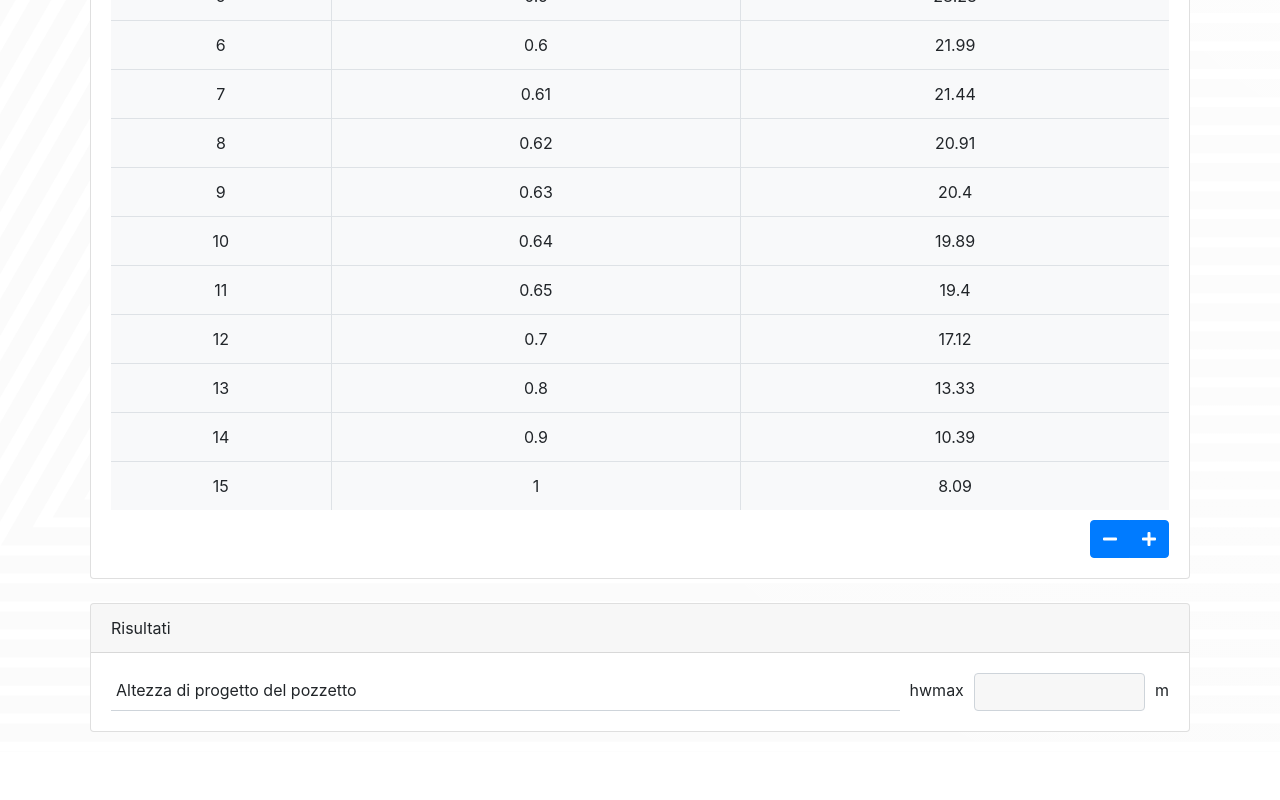
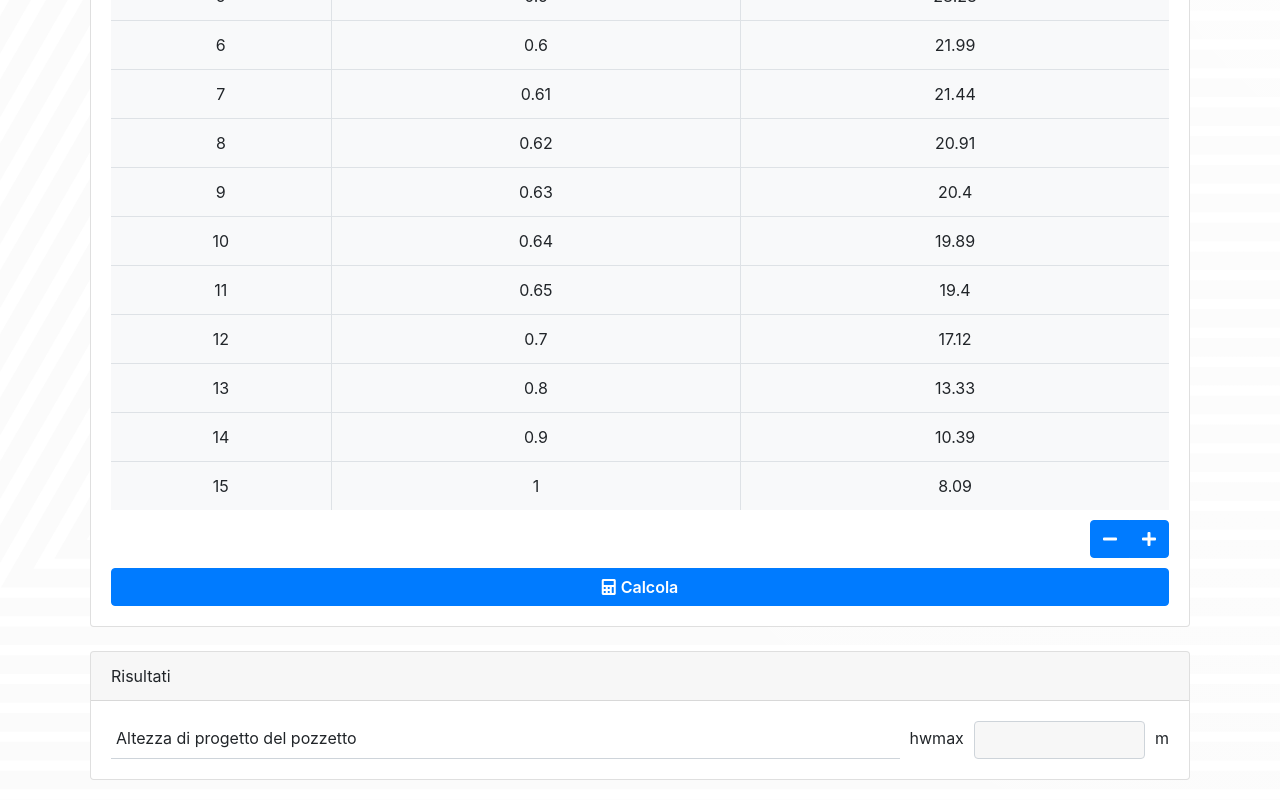
Before and after one commit to voidthevillain/geoapp_pozzi_disperdenti, a plain HTML site: page src/index.html in a window 1280 px wide. Shown: the part 880-1680 px from the top of the page. Before the commit the page ends 1632 px from the top, so only its background shows below. Drawn offline with nearby package versions, Linux system fonts and the light colour scheme.

Commit message:
add calculate button

```diff
--- a/src/index.html
+++ b/src/index.html
@@ -196,6 +196,11 @@
             <button id="btn-plus" type="button" class="btn btn-primary"><i class="fa fa-plus"></i></button>
           </div>
           <!-- #endregion -->
+
+          <!-- #region calculate button -->
+          <button id="btn-calculate" type="button" class="btn btn-primary" style="margin:0"><i class="fa fa-calculator"></i>Calcola</button>
+          <!-- #endregion -->
+
           <!-- #endregion -->
         </div>
       </div>
```
